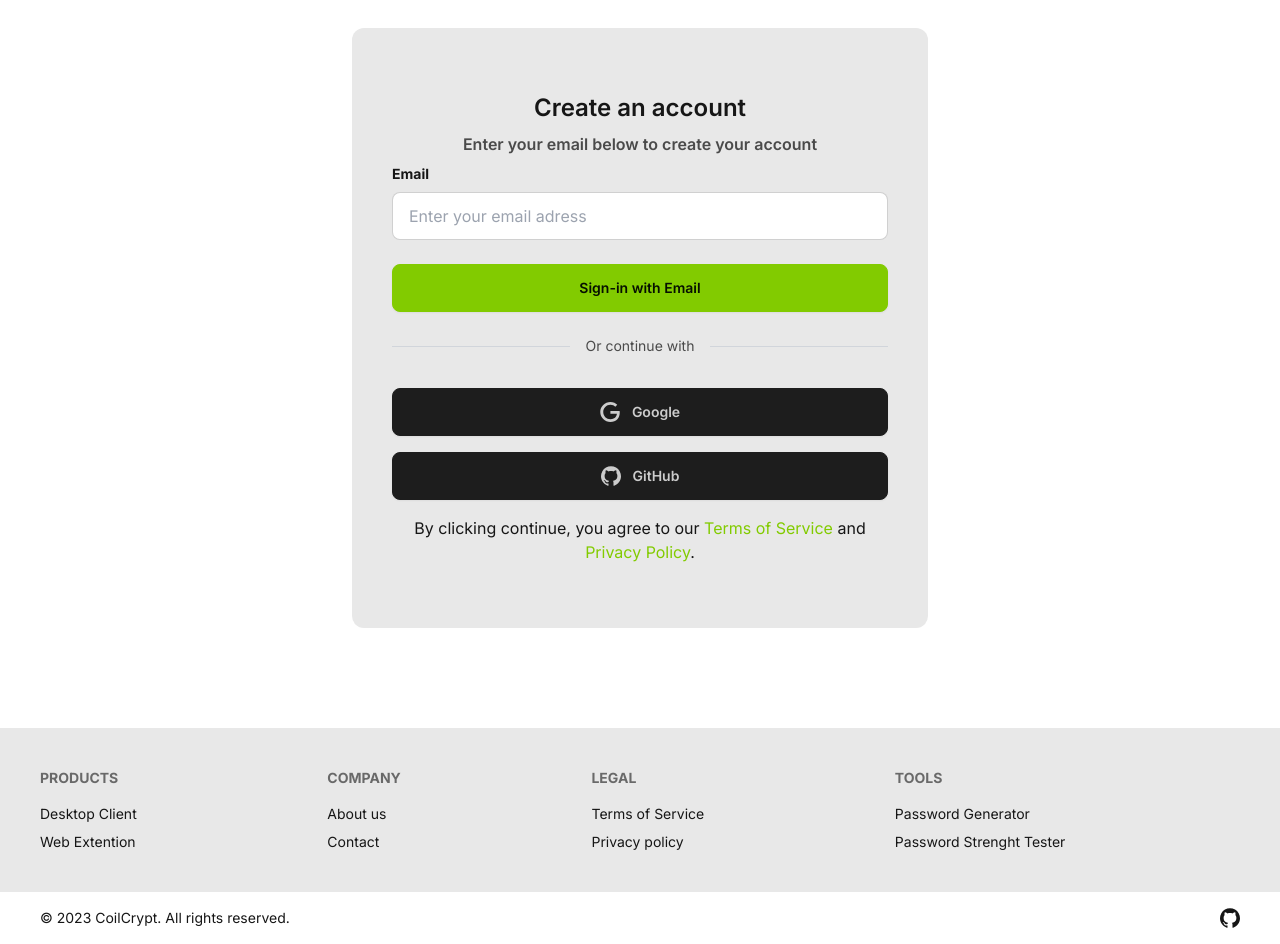
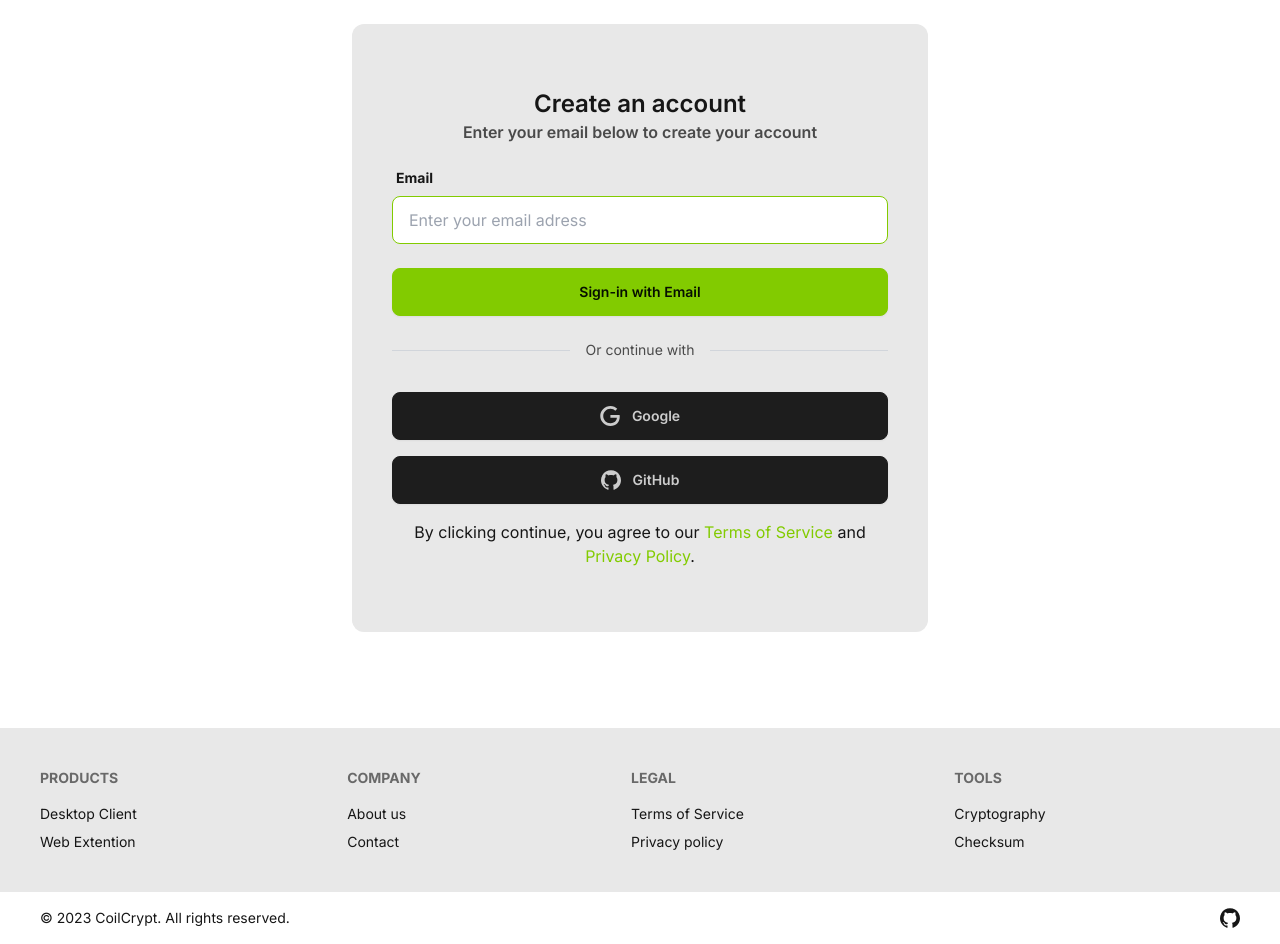
Before and after one commit to BarkinBalci/coilcrypt-web, a Next.js app: page /api/auth/signin in a window 1280 px wide. Shown: the part 140-1084 px from the top of the page. Built offline with nearby package versions, Linux system fonts and the light colour scheme; no server answers.

Commit message:
chore: minor ui changes

```diff
--- a/components/ui/authForm.tsx
+++ b/components/ui/authForm.tsx
@@ -42,19 +42,19 @@ export function UserAuthForm({ className, ...props }: UserAuthFormProps) {
       <div className="card mx-auto w-full max-w-xl">
         <div className="bg-base-200 rounded-xl">
           <div className="py-16 px-10">
-            <h2 className="text-2xl font-semibold mb-2 text-center">
+            <h2 className="text-2xl font-semibold text-center">
               Create an account
             </h2>
-            <h3 className="text-1xl font-semibold mb-2 text-center opacity-75">
+            <h3 className="text-1xl font-semibold mb-4 text-center opacity-75">
               Enter your email below to create your account
             </h3>
             <form onSubmit={onSubmit} noValidate>
               <div className="mb-4">
-                <label className="block text-sm font-bold mb-2" htmlFor="email">
-                  Email
-                </label>
+                <div className="label">
+                  <span className="label-text font-bold">Email</span>
+                </div>
                 <input
-                  className="input input-bordered w-full"
+                  className="input input-bordered w-full border-accent"
                   id="email"
                   type="email"
                   placeholder="Enter your email adress"
@@ -76,7 +76,11 @@ export function UserAuthForm({ className, ...props }: UserAuthFormProps) {
             <button
               type="submit"
               className={"btn mt-2 w-full btn-neutral"}
-              onClick={() => signIn("google", {callbackUrl: `${window.location.origin}/vault`})}
+              onClick={() =>
+                signIn("google", {
+                  callbackUrl: `${window.location.origin}/vault`,
+                })
+              }
             >
               <Icons.google className="mr-1 h-5 w-5" />
               Google
@@ -84,7 +88,11 @@ export function UserAuthForm({ className, ...props }: UserAuthFormProps) {
             <button
               type="submit"
               className={"btn mt-4 w-full btn-neutral"}
-              onClick={() => signIn("github", {callbackUrl: `${window.location.origin}/vault`})}
+              onClick={() =>
+                signIn("github", {
+                  callbackUrl: `${window.location.origin}/vault`,
+                })
+              }
             >
               <Icons.gitHub className="mr-1 h-5 w-5" />
               GitHub
--- a/components/ui/footer.tsx
+++ b/components/ui/footer.tsx
@@ -36,11 +36,11 @@ export function Footer() {
             </nav>
             <nav>
               <header className="footer-title">Tools</header>
-              <a href="/generator" className="link link-hover">
-                Password Generator
+              <a href="/cryptography" className="link link-hover">
+                Cryptography
               </a>
-              <a href="/generator" className="link link-hover">
-                Password Strenght Tester
+              <a href="/checksum" className="link link-hover">
+                Checksum
               </a>
             </nav>
           </footer>
--- a/components/ui/passwordGenerator.tsx
+++ b/components/ui/passwordGenerator.tsx
@@ -48,7 +48,7 @@ export function PasswordGenerator({
   };
 
   return (
-    <div className="space-y-4">
+    <div className="space-y-4 w-full">
       <div>
         <div className="label">
           <span className="label-text">Password:</span>
--- a/components/ui/sidebar-nav.tsx
+++ b/components/ui/sidebar-nav.tsx
@@ -15,11 +15,11 @@ export function SidebarNav({
   children,
   ...props
 }: SidebarNavProps) {
-  const [activeLink, setActiveLink] = useState("");
+  const [activeLink, setActiveLink] = useState(items[0].href);
 
   useEffect(() => {
     const handleScroll = () => {
-      let currentLink = "";
+      let currentLink = items[0].href;
       for (let i = 0; i < items.length; i++) {
         const element = document.querySelector(items[i].href);
         if (element) {
--- a/components/ui/toast.tsx
+++ b/components/ui/toast.tsx
@@ -98,11 +98,20 @@ function ErrorToast({ message, toastId }: ToastProps) {
 
 function LoadingToast({ message, toastId }: ToastProps) {
   return (
-    <div role="alert" className="alert bg-secondary flex flex-row max-w-sm justify-between border-secondary">
+    <div
+      role="alert"
+      className="alert bg-secondary flex flex-row max-w-sm justify-between border-secondary"
+    >
       <div className="flex flex-row space-x-4">
         <span className="loading loading-spinner loading-md text-base-100"></span>
         <span className="text-base-100">{message}</span>
       </div>
+      <button
+        className="btn btn-sm btn-ghost text-base-100"
+        onClick={() => toast.remove(toastId)}
+      >
+        Dismiss
+      </button>
     </div>
   );
 }
```
